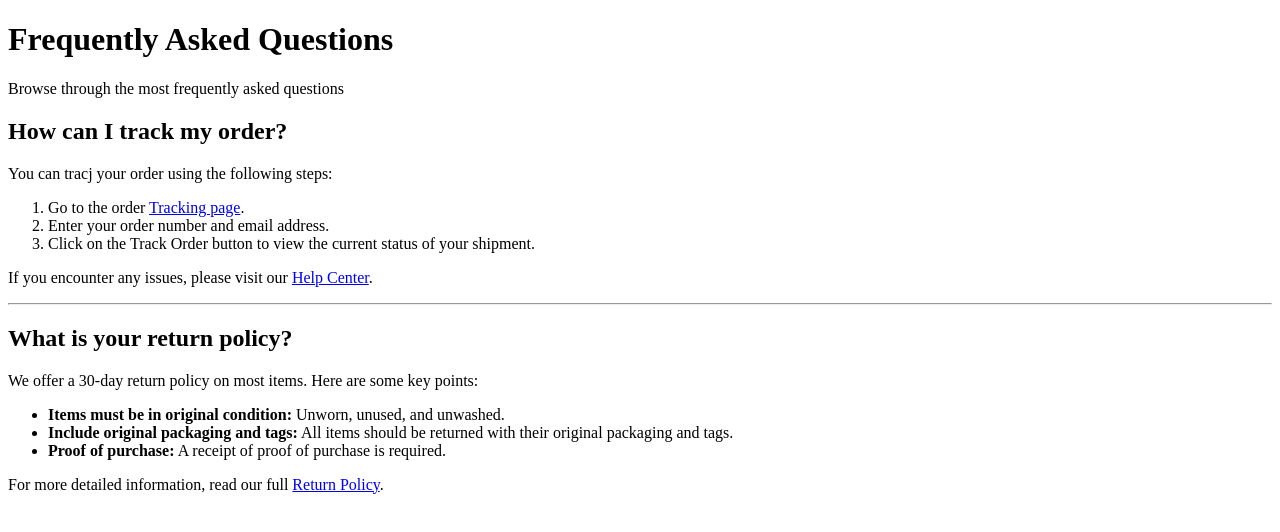
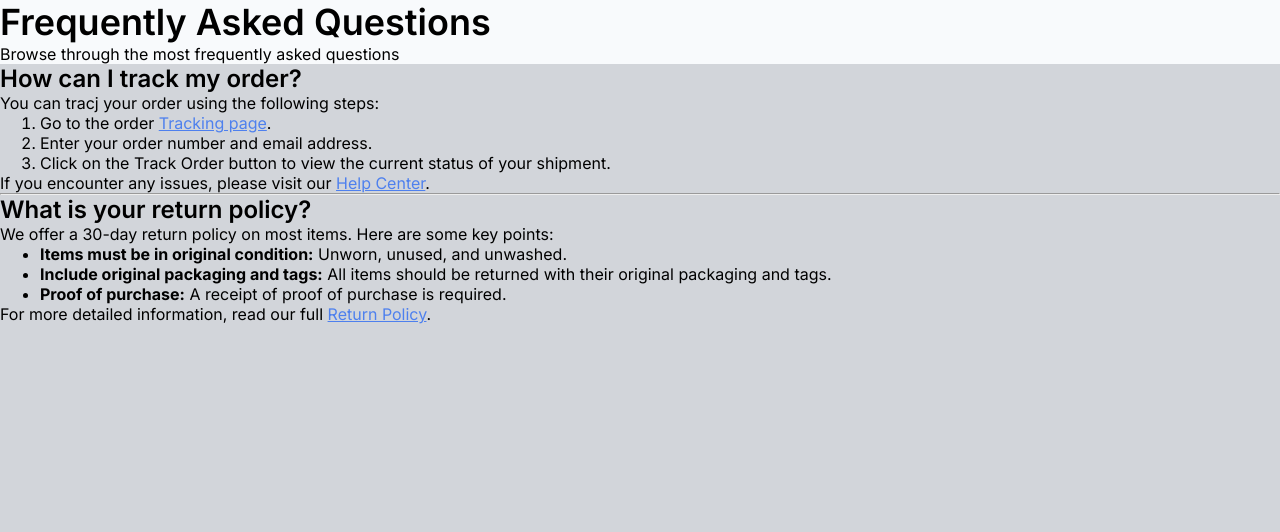
Before and after one commit to zhishopov/faq-page, a plain HTML site: page index.html in a window 1280 px wide. Drawn offline with Linux system fonts and the light colour scheme.

Commit message:
Add styles

```diff
--- a/index.html
+++ b/index.html
@@ -3,6 +3,13 @@
   <head>
     <meta charset="UTF-8" />
     <meta name="viewport" content="width=device-width, initial-scale=1.0" />
+    <link rel="preconnect" href="https://fonts.googleapis.com" />
+    <link rel="preconnect" href="https://fonts.gstatic.com" crossorigin />
+    <link
+      href="https://fonts.googleapis.com/css2?family=Inter:ital,opsz,wght@0,14..32,100..900;1,14..32,100..900&display=swap"
+      rel="stylesheet"
+    />
+    <link rel="stylesheet" href="styles.css" />
     <title>Simple FAQ | devChallenges.io</title>
   </head>
   <body>
--- a/styles.css
+++ b/styles.css
@@ -0,0 +1,28 @@
+* {
+  margin: 0;
+}
+
+body {
+  background-color: #d2d5da;
+  font-family: "Inter";
+  font-size: 1rem;
+  font-weight: 400;
+}
+
+h1 {
+  font-size: 2.25rem;
+  font-weight: 600;
+}
+
+h2 {
+  font-size: 1.5rem;
+  font-weight: 600;
+}
+
+header {
+  background-color: #f8fafc;
+}
+
+a {
+  color: #4e80ee;
+}
```
